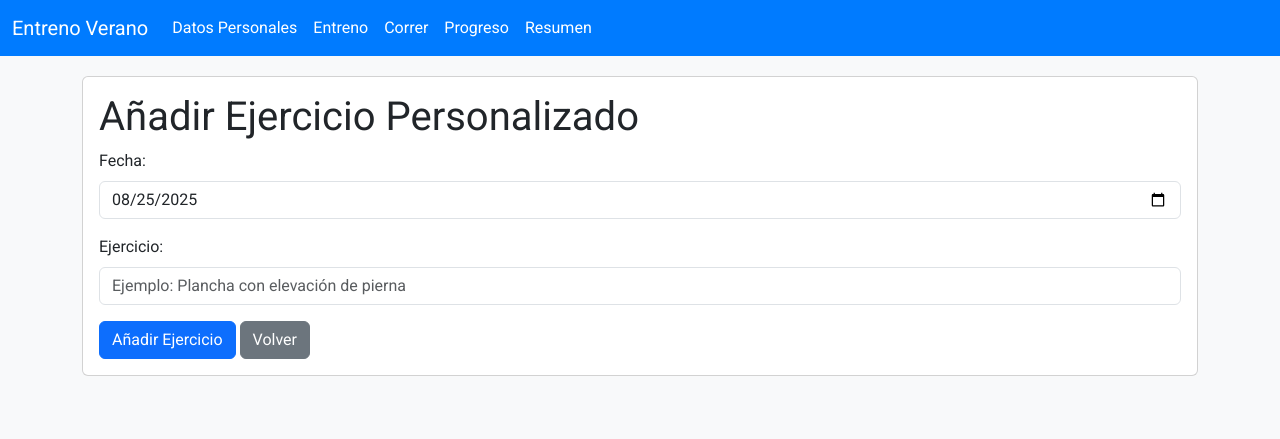
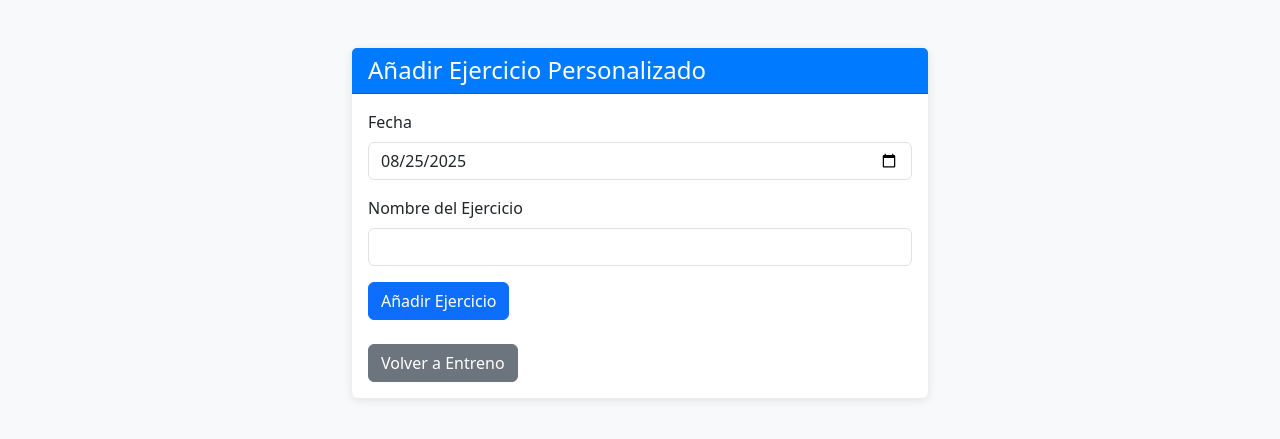
Before and after one commit to bernat1973/entreno-verano, a Flask app: page /anadir_ejercicio in a window 1280 px wide. Shown: the top 439 px of the page. Run offline with Flask 3, Linux system fonts and the light colour scheme.

Commit message:
Update anadir_ejercicio.html

```diff
--- a/templates/anadir_ejercicio.html
+++ b/templates/anadir_ejercicio.html
@@ -3,61 +3,58 @@
 <head>
     <meta charset="UTF-8">
     <meta name="viewport" content="width=device-width, initial-scale=1.0">
-    <title>Añadir Ejercicio</title>
-    <link href="https://cdn.jsdelivr.net/npm/bootstrap@5.3.2/dist/css/bootstrap.min.css" rel="stylesheet">
-    <link href="https://fonts.googleapis.com/css2?family=Roboto:wght@400;700&display=swap" rel="stylesheet">
+    <title>Añadir Ejercicio - Entreno Verano</title>
+    <link href="https://cdn.jsdelivr.net/npm/bootstrap@5.3.0/dist/css/bootstrap.min.css" rel="stylesheet">
     <style>
-        body { font-family: 'Roboto', sans-serif; background-color: #f8f9fa; }
-        .navbar { background-color: #007bff; }
-        .navbar-brand, .nav-link { color: white !important; }
-        .nav-link:hover { color: #e0e0e0 !important; }
-        .container { margin-top: 20px; }
-        .error { color: red; font-weight: bold; }
-        .mensaje { color: green; font-weight: bold; }
-        .card { margin-bottom: 20px; }
+        body {
+            background-color: #f8f9fa;
+        }
+        .container {
+            max-width: 600px;
+        }
+        .card {
+            border: none;
+            box-shadow: 0 2px 10px rgba(0, 0, 0, 0.1);
+        }
+        .card-header {
+            background-color: #007bff;
+            color: white;
+        }
     </style>
 </head>
 <body>
-    <nav class="navbar navbar-expand-lg">
-        <div class="container-fluid">
-            <a class="navbar-brand" href="/">Entreno Verano</a>
-            <button class="navbar-toggler" type="button" data-bs-toggle="collapse" data-bs-target="#navbarNav" aria-controls="navbarNav" aria-expanded="false" aria-label="Toggle navigation">
-                <span class="navbar-toggler-icon"></span>
-            </button>
-            <div class="collapse navbar-collapse" id="navbarNav">
-                <ul class="navbar-nav">
-                    <li class="nav-item"><a class="nav-link" href="/">Datos Personales</a></li>
-                    <li class="nav-item"><a class="nav-link" href="/entreno">Entreno</a></li>
-                    <li class="nav-item"><a class="nav-link" href="/correr">Correr</a></li>
-                    <li class="nav-item"><a class="nav-link" href="/progreso">Progreso</a></li>
-                    <li class="nav-item"><a class="nav-link" href="/resumen">Resumen</a></li>
-                </ul>
+    <div class="container mt-5">
+        <div class="card">
+            <div class="card-header">
+                <h1 class="h4 mb-0">Añadir Ejercicio Personalizado</h1>
+            </div>
+            <div class="card-body">
+                {% if error %}
+                    <div class="alert alert-danger alert-dismissible fade show" role="alert">
+                        {{ error }}
+                        <button type="button" class="btn-close" data-bs-dismiss="alert" aria-label="Close"></button>
+                    </div>
+                {% endif %}
+                <form action="{{ url_for('anadir_ejercicio') }}?fecha={{ fecha }}" method="post">
+                    <div class="mb-3">
+                        <label for="fecha" class="form-label">Fecha</label>
+                        <input type="date" name="fecha" id="fecha" class="form-control" value="{{ fecha }}" required>
+                    </div>
+                    <div class="mb-3">
+                        <label for="ejercicio" class="form-label">Nombre del Ejercicio</label>
+                        <input type="text" name="ejercicio" id="ejercicio" class="form-control" required>
+                    </div>
+                    <button type="submit" class="btn btn-primary">Añadir Ejercicio</button>
+                </form>
+                <div class="mt-4">
+                    <a href="{{ url_for('entreno', fecha=fecha) }}" class="btn btn-secondary">Volver a Entreno</a>
+                </div>
             </div>
         </div>
-    </nav>
-    <div class="container">
-        <div class="card">
-            <div class="card-body">
-                <h1 class="card-title">Añadir Ejercicio Personalizado</h1>
-                {% if error %}
-                    <div class="alert alert-danger">{{ error }}</div>
-                {% endif %}
-                {% if mensaje %}
-                    <div class="alert alert-success">{{ mensaje }}</div>
-                {% endif %}
-                <form method="POST" action="/anadir_ejercicio">
-                    <div class="mb-3">
-                        <label for="fecha" class="form-label">Fecha:</label>
-                        <input type="date" class="form-control" id="fecha" name="fecha" required value="{{ fecha }}">
-                    </div>
-                    <div class="mb-3">
-                        <label for="ejercicio" class="form-label">Ejercicio:</label>
-                        <input type="text" class="form-control" id="ejercicio" name="ejercicio" placeholder="Ejemplo: Plancha con elevación de pierna" required>
-                    </div>
-                    <button type="submit" class="btn btn-primary">Añadir Ejercicio</button>
-                    <a href="/entreno?fecha={{ fecha }}" class="btn btn-secondary">Volver</a>
-                </form>
-            </div>
+    </div>
+    <script src="https://cdn.jsdelivr.net/npm/bootstrap@5.3.0/dist/js/bootstrap.bundle.min.js"></script>
+</body>
+</html>
         </div>
     </div>
     <script src="https://cdn.jsdelivr.net/npm/bootstrap@5.3.2/dist/js/bootstrap.bundle.min.js"></script>
```
